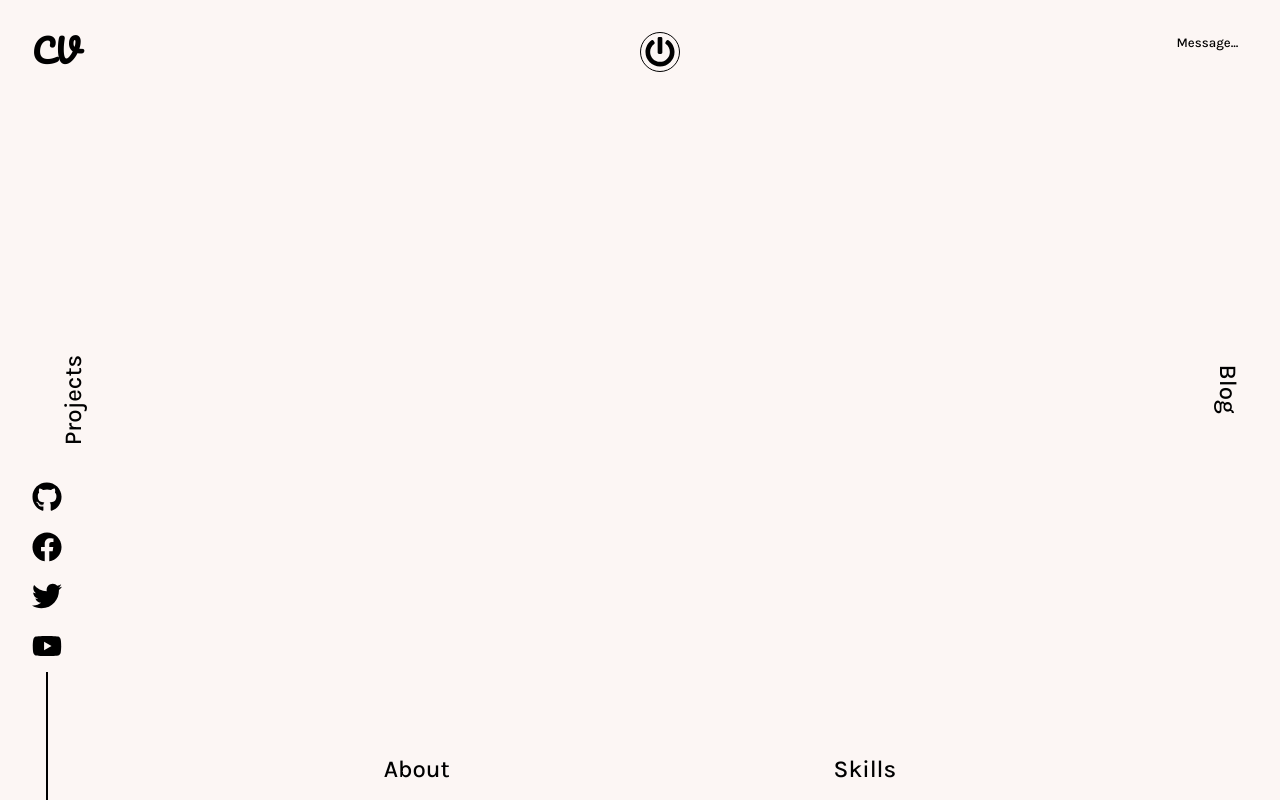
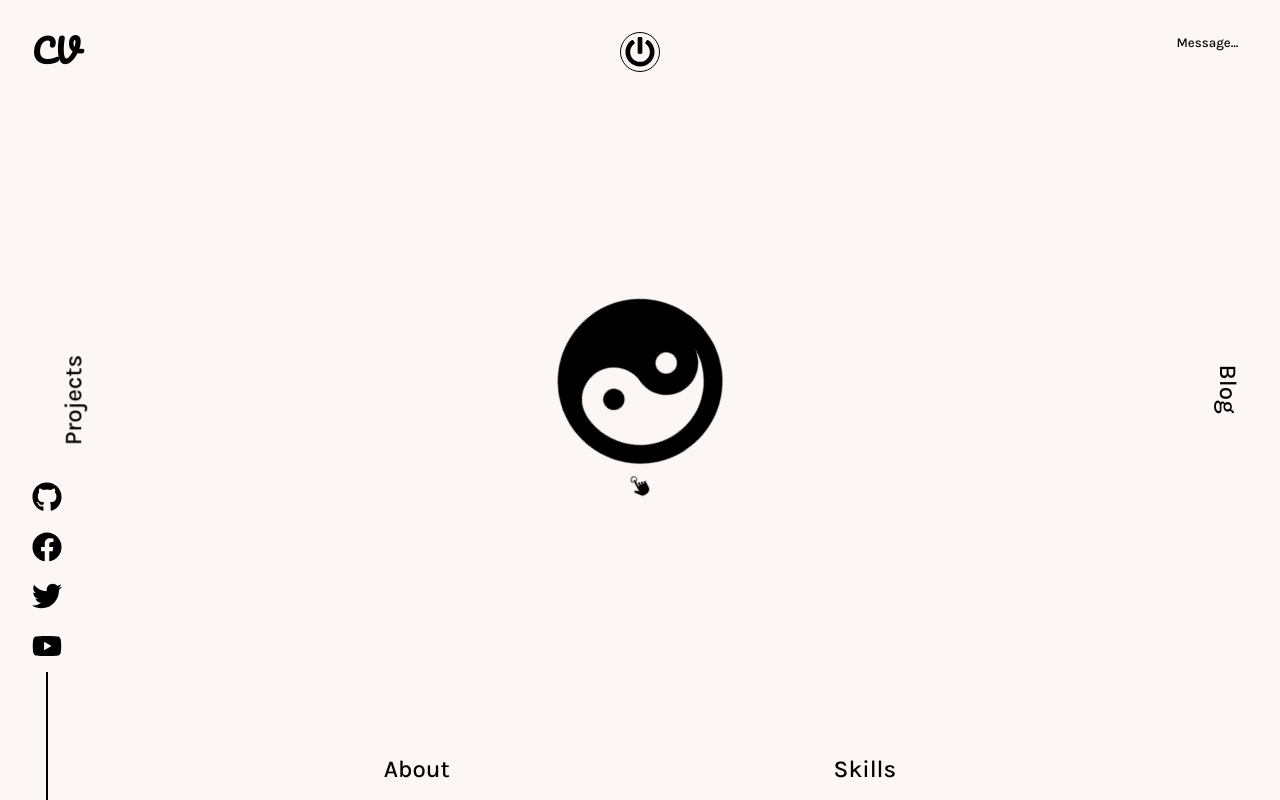
Before and after one commit to AbderrahmanAboumouslim/react-porfolio-black-white, a React (Create React App) app: page / in a window 1280 px wide. Built offline with nearby package versions, Linux system fonts and the light colour scheme.

Commit message:
introduction, more components & some animations

```diff
--- a/package.json
+++ b/package.json
@@ -10,6 +10,7 @@
     "normalize.css": "^8.0.1",
     "react": "^17.0.2",
     "react-dom": "^17.0.2",
+    "react-icons": "^4.3.1",
     "react-particles-js": "^3.5.3",
     "react-router-dom": "^6",
     "react-scripts": "4.0.3",
--- a/src/components/Main.js
+++ b/src/components/Main.js
@@ -1,17 +1,23 @@
-import React from "react";
-import styled from "styled-components";
+import React, { useState } from "react";
+import styled, { keyframes } from "styled-components";
 import PowerButton from "../subComponents/PowerButton";
 import LogoC from "../subComponents/LogoC";
+import { YinYang } from "../components/AllSvg";
 import SocialMedia from "../subComponents/SocialMedia";
 import { Link } from "react-router-dom";
+import { GiClick } from "react-icons/gi";
+import Introduction from "../subComponents/Introduction";
 
 const Main = () => {
+  const [centerClick, setCenterClick] = useState(false);
+  const handleClick = () => setCenterClick(!centerClick);
+
   return (
     <MainContainer>
       <Container>
         <PowerButton />
-        <LogoC />
-        <SocialMedia />
+        <LogoC theme={centerClick ? "dark" : "light"} />
+        <SocialMedia theme={centerClick ? "dark" : "light"} />
         <Contact target="_blank" href="mailto:abdourokinos@gmail.com">
           <h5>Message...</h5>
         </Contact>
@@ -20,13 +26,13 @@ const Main = () => {
             <h2>Blog</h2>
           </Link>
         </BLOG>
-        <PROJECTS>
+        <PROJECTS click={centerClick}>
           <Link to="/projects">
             <h2>Projects</h2>
           </Link>
         </PROJECTS>
         <BottomComponents>
-          <ABOUT>
+          <ABOUT click={centerClick}>
             <Link to="/about">
               <h2>About</h2>
             </Link>
@@ -37,7 +43,24 @@ const Main = () => {
             </Link>
           </SKILLS>
         </BottomComponents>
+        <Center click={centerClick} onClick={() => handleClick()}>
+          <YinYang
+            width={centerClick ? 120 : 170}
+            height={centerClick ? 120 : 170}
+            fill="currentColor"
+          />
+          <span>
+            <GiClick />
+          </span>
+        </Center>
+        <DarkSide click={centerClick} />
       </Container>
+      {centerClick ? (
+        <Introduction
+          theme={centerClick ? "dark" : "light"}
+          centerClick={centerClick}
+        />
+      ) : null}
     </MainContainer>
   );
 };
@@ -88,13 +111,14 @@ const PROJECTS = styled.div`
   position: absolute;
   top: 50%;
   left: calc(3rem + 2vw);
-  z-index: 1;
+  z-index: 2;
   transform: translate(-50%, -50%) rotate(-90deg);
 
   a {
-    color: ${(props) => props.theme.text};
+    color: ${(props) => (props.click ? props.theme.body : props.theme.text)};
     text-decoration: none;
     display: block;
+    transition: all 1s linear;
   }
 `;
 
@@ -109,11 +133,12 @@ const BottomComponents = styled.div`
 `;
 
 const ABOUT = styled.div`
-  z-index: 1;
+  z-index: 2;
 
   a {
-    color: ${(props) => props.theme.text};
+    color: ${(props) => (props.click ? props.theme.body : props.theme.text)};
     text-decoration: none;
+    transition: all 1s linear;
   }
 `;
 const SKILLS = styled.div`
@@ -125,4 +150,59 @@ const SKILLS = styled.div`
   }
 `;
 
+const rotate = keyframes`
+ from{
+   transform: rotate(0);
+ }
+ to{
+   transform: rotate(360deg);
+ }
+ `;
+const opacity = keyframes`
+ from{
+   transform: scale(0.8);
+  }
+  to{
+   transform: scale(1);
+ }
+ `;
+
+const Center = styled.button`
+  position: absolute;
+  top: ${(props) => (props.click ? 80 : 50)}%;
+  left: ${(props) => (props.click ? 90 : 50)}%;
+  transform: translate(-50%, -50%);
+  display: flex;
+  flex-direction: column;
+  justify-content: center;
+  align-items: center;
+  border: none;
+  outline: none;
+  background-color: transparent;
+  transition: all 0.9s ease;
+  cursor: pointer;
+  & > :first-child {
+    animation: ${rotate} infinite 1.5s linear;
+  }
+  & > :last-child {
+    display: ${(props) => (props.click ? "none" : "inline-block")};
+    color: ${(props) => props.theme.text};
+    font-size: 1.5rem;
+    padding-top: 0.5rem;
+    animation: ${opacity} infinite 1s linear;
+  }
+`;
+
+const DarkSide = styled.div`
+  position: absolute;
+  background: #000;
+  top: 0;
+  bottom: 0;
+  right: 50%;
+  width: ${(props) => (props.click ? 100 : 0)}%;
+  height: ${(props) => (props.click ? 100 : 0)}%;
+  z-index: 1;
+  transition: height 0.5s ease, width 1s ease 0.5s;
+`;
+
 export default Main;
--- /dev/null
+++ b/src/subComponents/Introduction.js
@@ -0,0 +1,84 @@
+import React from "react";
+import styled from "styled-components";
+import MyImage from "../assets/Images/profile-img.png";
+
+const Introduction = () => {
+  return (
+    <Box>
+      <LittleBox>
+        <Text>
+          <h1>Hi,</h1>
+          <h3>I'm Aboumouslim.</h3>
+          <h6>
+            Front-end web developer, specializiing in mostly JS (ReactJS), but
+            also write HTML, CSS and some other stuff.
+          </h6>
+        </Text>
+      </LittleBox>
+      <LittleBox>
+        <div>
+          <img src={MyImage} alt="Aboumouslim Abderrahman" />
+        </div>
+      </LittleBox>
+    </Box>
+  );
+};
+
+const Box = styled.div`
+  position: absolute;
+  top: 50%;
+  left: 50%;
+  transform: translate(-50%, -50%);
+  width: 65vw;
+  display: flex;
+  height: 55vh;
+  z-index: 1;
+  background: linear-gradient(
+        to right,
+        ${(props) => props.theme.body} 50%,
+        ${(props) => props.theme.text} 50%
+      )
+      bottom,
+    linear-gradient(
+        to right,
+        ${(props) => props.theme.body} 50%,
+        ${(props) => props.theme.text} 50%
+      )
+      top;
+  background-repeat: no-repeat;
+  background-size: 100% 2px;
+  border-left: 2px solid ${(props) => props.theme.body};
+  border-right: 2px solid ${(props) => props.theme.text};
+`;
+
+const LittleBox = styled.div`
+  width: 50%;
+  position: relative;
+  padding: 2rem;
+  display: flex;
+
+  img {
+    position: absolute;
+    bottom: 0;
+    left: 50%;
+    transform: translate(-50%, 0);
+    width: 100%;
+    height: auto;
+  }
+`;
+
+const Text = styled.div`
+  font-size: calc(1em + 1.5vw);
+  display: flex;
+  flex-direction: column;
+  justify-content: space-evenly;
+  color: ${(props) => props.theme.body};
+
+  & > *:last-child {
+    color: ${(props) => `rgba(${props.theme.bodyRgba}, 0.5)`};
+    font-size: calc(0.5rem + 1.5vw);
+    font-weight: 300;
+  }
+`;
+
+export default Introduction;
--- a/src/subComponents/LogoC.js
+++ b/src/subComponents/LogoC.js
@@ -1,13 +1,14 @@
 import React from "react";
 import styled from "styled-components";
-
-const LogoC = () => {
-  return <Logo>CV</Logo>;
+import { DarkTheme } from "../components/Themes";
+const LogoC = (props) => {
+  return <Logo color={props.theme}>CV</Logo>;
 };
 
 const Logo = styled.h1`
   display: inline-block;
-  color: ${(props) => props.theme.text};
+  color: ${(props) =>
+    props.color === "dark" ? DarkTheme.text : DarkTheme.body};
   font-family: "pacifico", cursive;
   position: fixed;
   top: 2rem;
--- a/src/subComponents/PowerButton.js
+++ b/src/subComponents/PowerButton.js
@@ -17,7 +17,7 @@ const Power = styled.button`
   position: fixed;
   top: 2rem;
   left: 50%;
-  transform: translate(-50, 0);
+  transform: translate(-50%, 0);
   background-color: #fcf6f4;
   padding: 0.3rem;
   border: 1px solid #000;
--- a/src/subComponents/SocialMedia.js
+++ b/src/subComponents/SocialMedia.js
@@ -1,23 +1,36 @@
 import React from "react";
 import styled from "styled-components";
 import { Github, Facebook, Twitter, YouTube } from "../components/AllSvg";
+import { DarkTheme } from "../components/Themes";
 
-const SocialMedia = () => {
+const SocialMedia = (props) => {
   return (
     <Icons>
       <div>
         <a target="_blank" href="https://github.com/AbderrahmanAboumouslim">
-          <Github width={30} height={30} fill="currentColor" />
+          <Github
+            width={30}
+            height={30}
+            fill={props.theme === "dark" ? DarkTheme.text : DarkTheme.body}
+          />
         </a>
       </div>
       <div>
         <a target="_blank" href="https://www.facebook.com/abdovsnoone/">
-          <Facebook width={30} height={30} fill="currentColor" />
+          <Facebook
+            width={30}
+            height={30}
+            fill={props.theme === "dark" ? DarkTheme.text : DarkTheme.body}
+          />
         </a>
       </div>
       <div>
         <a target="_blank" href="https://twitter.com/its_Rokinos">
-          <Twitter width={30} height={30} fill="currentColor" />
+          <Twitter
+            width={30}
+            height={30}
+            fill={props.theme === "dark" ? DarkTheme.text : DarkTheme.body}
+          />
         </a>
       </div>
       <div>
@@ -25,10 +38,14 @@ const SocialMedia = () => {
           target="_blank"
           href="https://www.youtube.com/channel/UCrE9losqduquJpAGJ4vNA0A"
         >
-          <YouTube width={30} height={30} fill="currentColor" />
+          <YouTube
+            width={30}
+            height={30}
+            fill={props.theme === "dark" ? DarkTheme.text : DarkTheme.body}
+          />
         </a>
       </div>
-      <Line />
+      <Line color={props.theme} />
     </Icons>
   );
 };
@@ -53,7 +70,8 @@ const Icons = styled.div`
 const Line = styled.span`
   width: 2px;
   height: 8rem;
-  background-color: ${(props) => props.theme.text};
+  background-color: ${(props) =>
+    props.color === "dark" ? DarkTheme.text : DarkTheme.body};
 `;
 
 export default SocialMedia;
```
Also changed, not shown: 1 other file (tests, documents, lock files or other folders).
